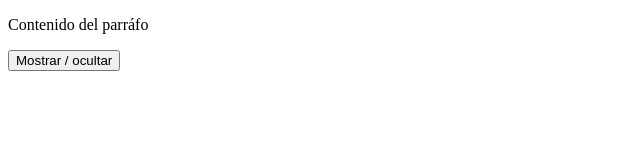
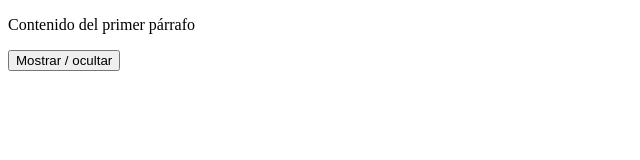
Before and after one commit to ConxiCR/Angular_directivas, an Angular app: page / in a window 1280 px wide. Both pictures are taken after a click on the button "Mostrar / ocultar". Shown: the top 160 px of the page, without its empty margins (0-640 px from the left). Built offline with nearby package versions, Linux system fonts and the light colour scheme.

Commit message:
ngIf (then, else)
Signed-off-by: ConxiCr <conxicr@hotmail.com>

```diff
--- a/src/app/app.component.html
+++ b/src/app/app.component.html
@@ -16,5 +16,15 @@
   <!--<input type="range" min="12" max="200" step="2" (change)="onChange($event)">-->
   <!--<input type="range" min="12" max="200" step="2" (input)="onInput($event)">
 </div> -->
-<p *ngIf="mostrar">Contenido del parráfo</p>
+<!--
+<p *ngIf="mostrar; then mainBlock else elseBlock">Contenido del parráfo</p>
+<ng-template #mainBlock>
+  <p>Contenido del primer parráfo</p>
+</ng-template>
+<ng-template #elseBlock>
+  <p>Contenido del segundo parráfo</p>
+</ng-template>
+-->
+<p *ngIf="mostrar">Contenido del primer párrafo</p>
+<p *ngIf="!mostrar">Contenido del segundo párrafo</p>
 <button (click)= "onClickMostrar()">Mostrar / ocultar</button>
```
